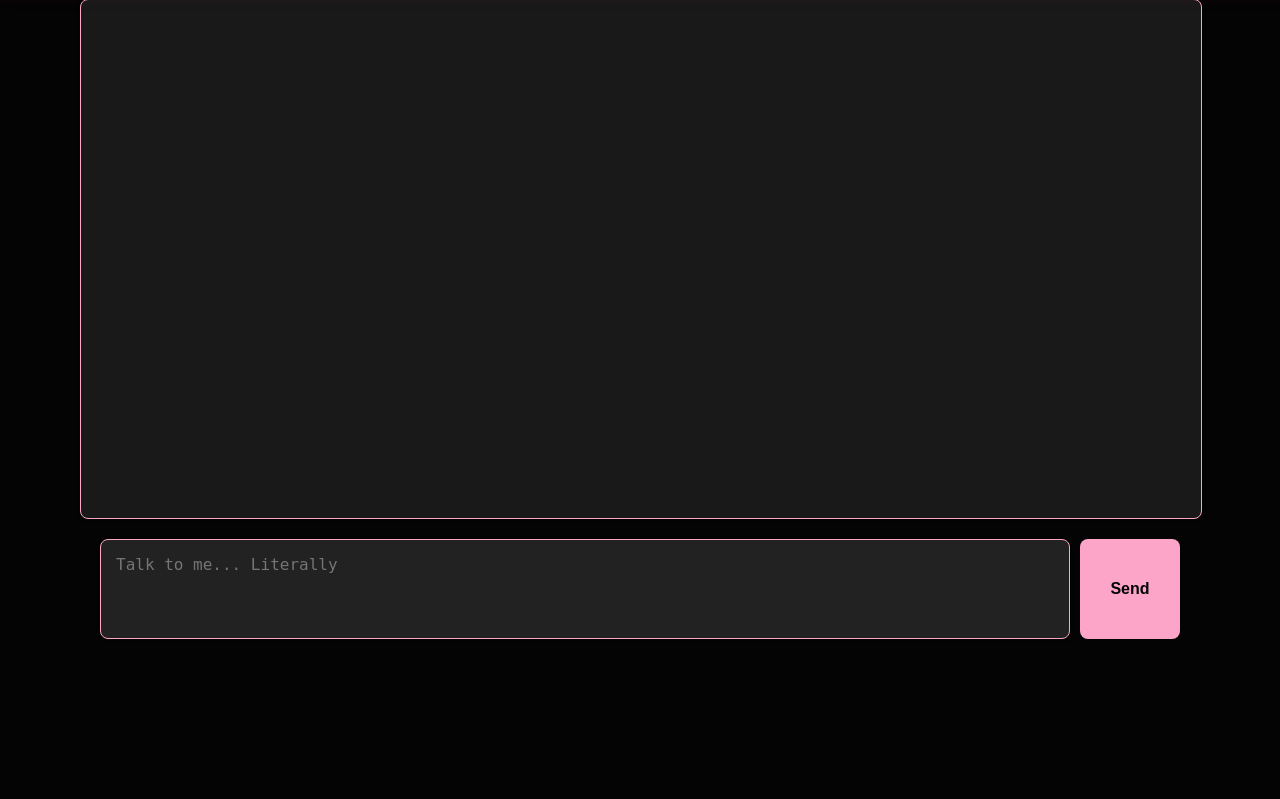
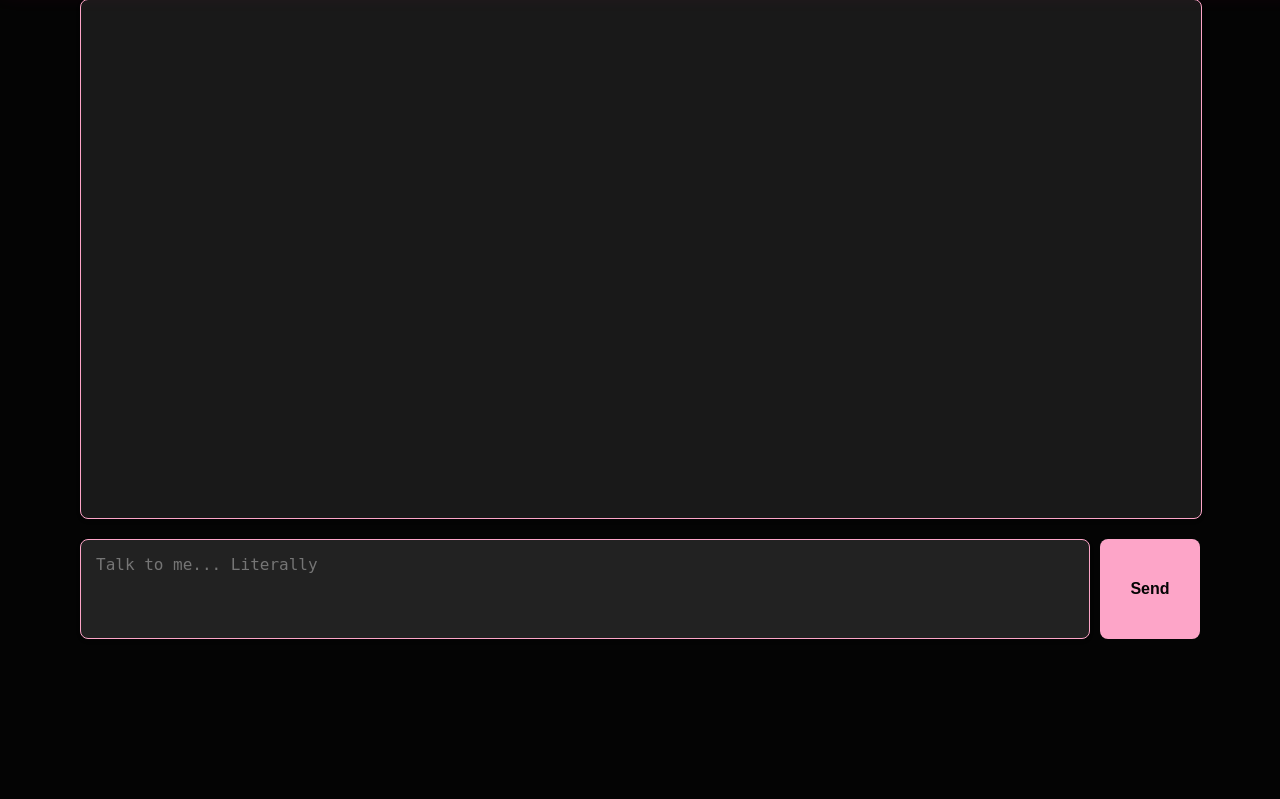
Before and after one commit to s-wasim/llama_portfolio, a Python web app: template flaskr/templates/index.html in a window 1280 px wide. Shown: the part 161-960 px from the top of the page. Run offline with Jinja, Linux system fonts and the light colour scheme; the template is opened without the code that fills it, so the values that code supplies are empty.

Commit message:
Bug fixes

```diff
--- a/flaskr/static/css/style.css
+++ b/flaskr/static/css/style.css
@@ -211,7 +211,7 @@ body {
 #input-container {
     display: flex;
     gap: 10px;
-    width: calc(100% - 40px); /* Match display area width */
+    width: 100%; /* Match display area width */
     margin: 0 auto;
     height: 100px;
     box-sizing: border-box;
```
